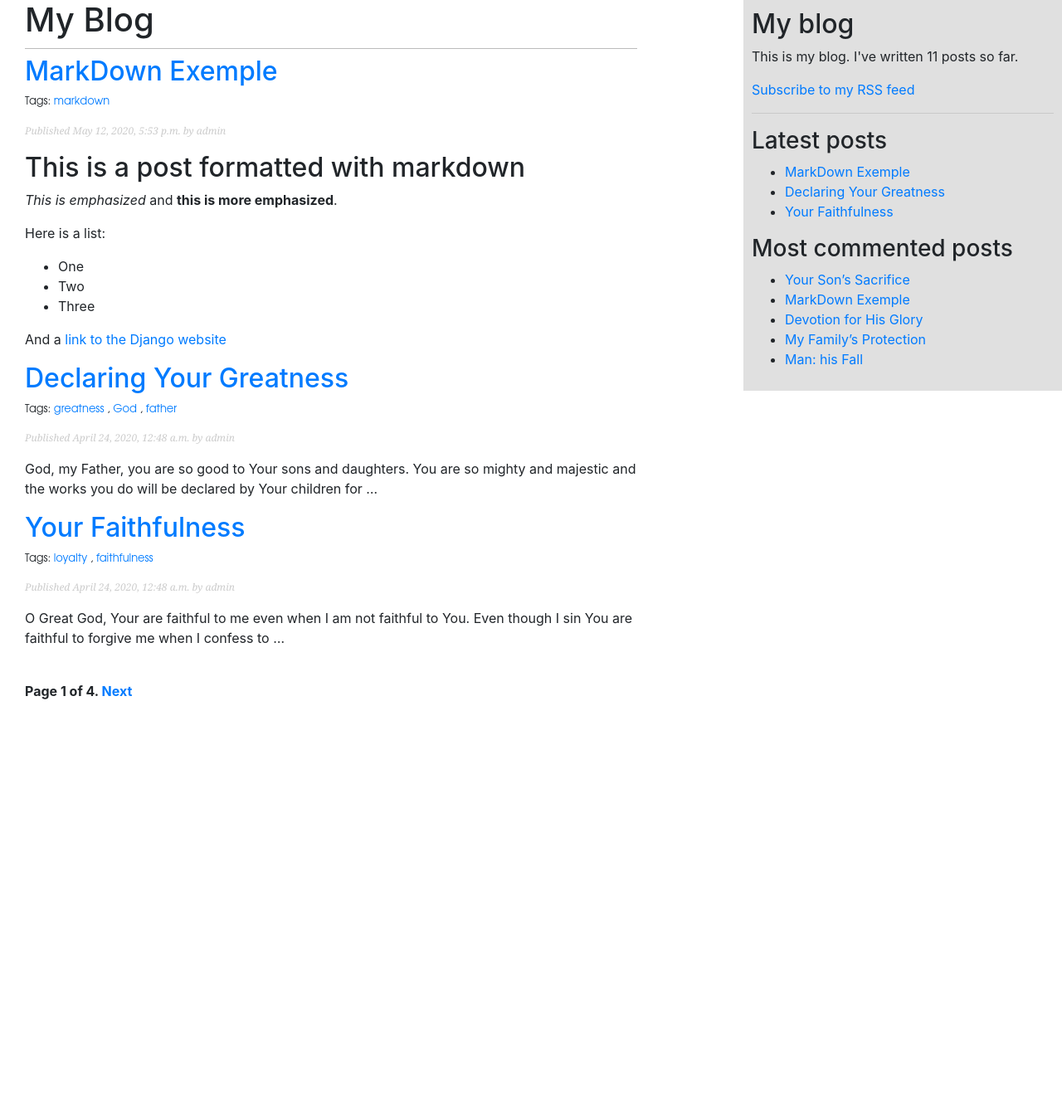
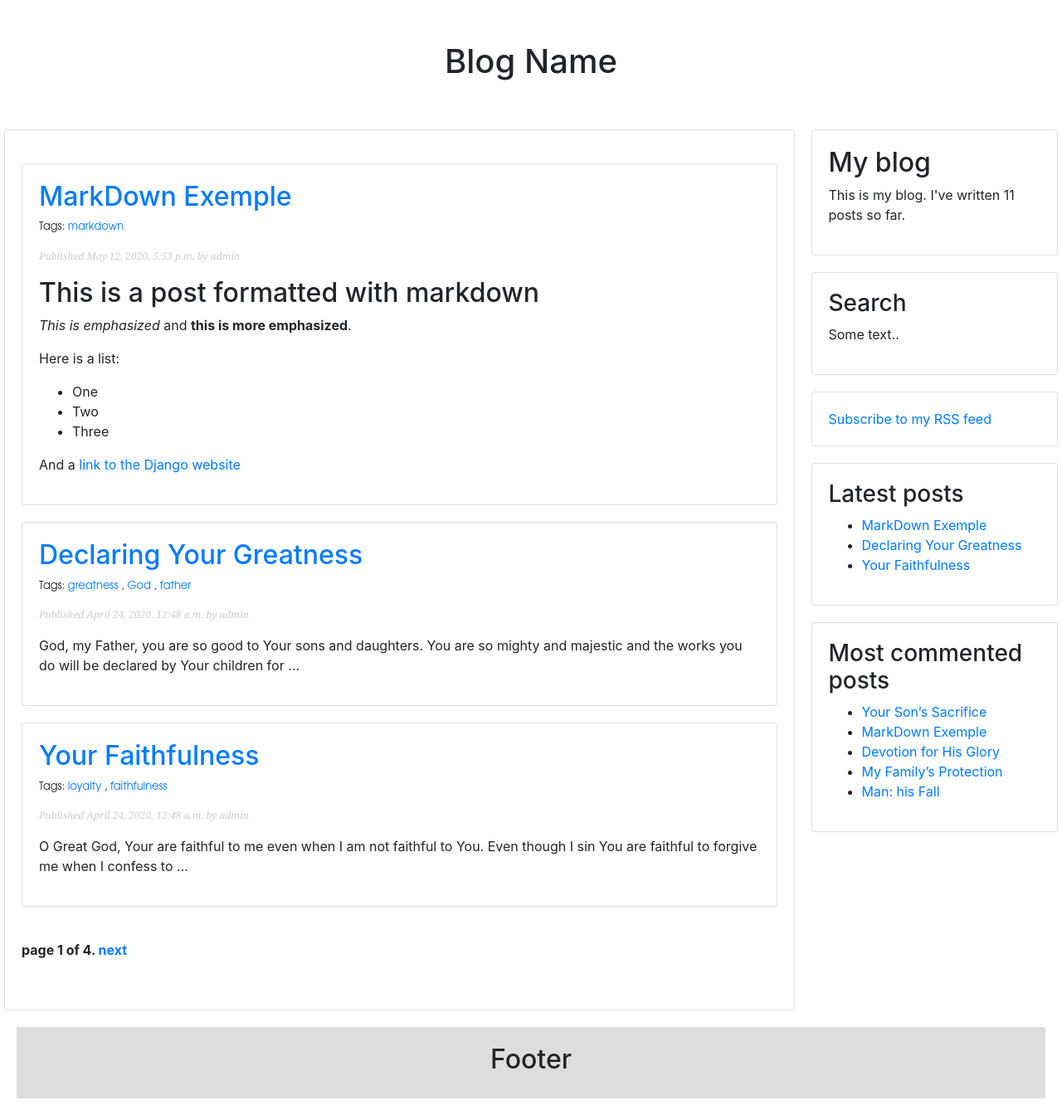
Before and after one commit to NicacioSilva/BlogProject, a Django app: page /BlogApp/ in a window 1280 px wide. Shown: the whole page at 83% size. Before the commit the page ends 843 px from the top, so only its background shows below. Run offline with Django 3.2, Linux system fonts and the light colour scheme; data comes from the database, SQL or seed files in the repository; parts of the project's set-up code (start-up, migrations or seed data) failed here and were passed over; some libraries are stand-ins or nearby versions.

Commit message:
front end upgrade

```diff
--- a/BlogApp/static/css/BlogApp.css
+++ b/BlogApp/static/css/BlogApp.css
@@ -1,41 +1,96 @@
+* {
+    box-sizing: border-box;
+}
+
+/* Add a gray background color with some padding */
 body {
-    margin:0;
-    padding:0;
-    font-family:helvetica, sans-serif;
+    font-family: Arial, cursive;
+    padding: 20px;
+    background: #f1f1f1;
+}
+
+/* Header/Blog Title */
+.header {
+    padding: 30px;
+    font-size: 40px;
+    text-align: center;
+    background: white;
+}
+
+/* Clear floats after the columns */
+.row:after {
+    content: "";
+    display: table;
+    clear: both;
+}
+
+/* Create two unequal columns that floats next to each other */
+/* Left column */
+.leftcolumn {
+    float: left;
+    width: 75%;
+}
+
+/* Right column */
+.rightcolumn {
+    float: left;
+    width: 25%;
+    padding-left: 20px;
+}
+
+/* Footer */
+.footer {
+    padding: 20px;
+    text-align: center;
+    background: #ddd;
+    margin-top: 20px;
+}
+
+/* Add a card effect for articles */
+.card {
+    background-color: white;
+    padding: 20px;
+    margin-top: 20px;
+}
+
+/* Fake image */
+.fakeimg {
+    background-color: #aaa;
+    width: 100%;
+    padding: 20px;
 }
 
 a {
-    color:#00abff;
-    text-decoration:none;
+    color: #00abff;
+    text-decoration: none;
 }
 
 h1 {
-    font-weight:normal;
-    border-bottom:1px solid #bbb;
-    padding:0 0 10px 0;
+    font-size: 40px;
+    text-align: center;
 }
 
 h2 {
-    font-weight:normal;
-    margin:30px 0 0;
+    font-weight: normal;
+    margin: 30px 0 0;
 }
 
 #content {
-    float:left;
-    width:60%;
-    padding:0 0 0 30px;
+    float: left;
+    width: 60%;
+    padding: 0 0 0 30px;
 }
 
 #sidebar {
-    float:right;
-    width:30%;
-    padding:10px;
+    float: right;
+    width: 30%;
+    padding: 10px;
     background: #e0e0e0;
-    height:100%;
+    height: 100%;
 }
 
 p.date {
-    color:#ccc;
+    color: #ccc;
     font-family: georgia, serif;
     font-size: 12px;
     font-style: italic;
@@ -48,51 +103,64 @@ p.tags {
 
 /* pagination */
 .pagination {
-    margin:40px 0;
-    font-weight:bold;
+    margin: 40px 0;
+    font-weight: bold;
 }
 
 /* forms */
 label {
-    float:left;
-    clear:both;
-    color:#333;
-    margin-bottom:4px;
+    float: left;
+    clear: both;
+    color: #333;
+    margin-bottom: 4px;
 }
+
 input, textarea {
-    clear:both;
-    float:left;
-    margin:0 0 10px;
+    clear: both;
+    float: left;
+    margin: 0 0 10px;
     background: #ededed;
-    padding:6px 10px;
-    font-size:12px;
+    padding: 6px 10px;
+    font-size: 12px;
     border-radius: 10px;
 }
+
 input[type=submit] {
-    font-weight:bold;
-    background:#00abff;
-    color:#fff;
-    padding:10px 20px;
-    font-size:14px;
-    text-transform:uppercase;
+    font-weight: bold;
+    background: #00abff;
+    color: #fff;
+    padding: 10px 20px;
+    font-size: 14px;
+    text-transform: uppercase;
     margin-block: 5px;
 }
+
 .errorlist {
-    color:#cc0033;
-    float:left;
-    clear:both;
-    padding-left:10px;
+    color: #cc0033;
+    float: left;
+    clear: both;
+    padding-left: 10px;
 }
 
 /* comments */
 .comment {
-    padding:10px;
+    padding: 10px;
 }
+
 .comment:nth-child(even) {
-    background:#efefef;
+    background: #efefef;
 }
+
 .comment .info {
-    font-weight:bold;
-    font-size:12px;
-    color:#666;
+    font-weight: bold;
+    font-size: 12px;
+    color: #666;
 }
+
+/* Responsive layout - when the screen is less than 800px wide, make the two columns stack on top of each other instead of next to each other */
+@media screen and (max-width: 800px) {
+    .leftcolumn, .rightcolumn {
+        width: 100%;
+        padding: 0;
+    }
+}
--- a/BlogApp/templates/BlogApp/base.html
+++ b/BlogApp/templates/BlogApp/base.html
@@ -8,26 +8,42 @@
     <link href="{% static "css/BlogApp.css" %}" rel="stylesheet">
     <link href="{% static '/css/bootstrap.min.css' %}" rel="stylesheet">
 </head>
+
 <body>
-<div id="content">
+
+<div class="header">
+    <h1>Blog Name</h1>
+</div>
+
+<div class="row">
+    <div class="leftcolumn">
+        <div class="card">
             {% block content %}
             {% endblock %}
         </div>
+    </div>
 
-<div id="sidebar">
-
+    <div class="rightcolumn">
+        <div class="card">
             <h2>My blog</h2>
             <p>This is my blog. I've written {% total_posts %} posts so far.</p>
+        </div>
 
-    <p>
+        <div class="card">
+            <h3>Search</h3>
+            <p>Some text..</p>
+        </div>
+
+        <div class="card">
             <a href="{% url "BlogApp:post_feed" %}">Subscribe to my RSS feed</a>
-    </p>
+        </div>
 
-    <hr>
-
+        <div class="card">
             <h3>Latest posts</h3>
             {% show_latest_posts 3 %}
+        </div>
 
+        <div class="card">
             <h3>Most commented posts</h3>
             {% get_most_commented_posts as most_commented_posts %}
             <ul>
@@ -37,7 +53,12 @@
                     </li>
                 {% endfor %}
             </ul>
+        </div>
+    </div>
+</div>
 
+<div class="footer">
+    <h2>Footer</h2>
 </div>
 
 </body>
--- a/BlogApp/templates/BlogApp/post/list.html
+++ b/BlogApp/templates/BlogApp/post/list.html
@@ -1,9 +1,9 @@
 {% extends "BlogApp/base.html" %}
 {% load blog_tags %}
-{% block title %}My Blog{% endblock %}
+{% block title %}Blog Name{% endblock %}
 {% block content %}
-    <h1>My Blog</h1>
     {% for post in posts %}
+        <div class="card">
             <h2>
             <a href="{{ post.get_absolute_url }}">
                 {{ post.title }}
@@ -22,9 +22,12 @@
                 Published {{ post.publish }} by {{ post.author }}
             </p>
             {{ post.body|markdown|truncatewords_html:30 }}
+        </div>
     {% endfor %}
     {% include "pagination.html" with page=posts %}
     {% if tag %}
         <h2>Posts tagged with "{{ tag.name }}"</h2>
     {% endif %}
+
+
 {% endblock %}
--- a/BlogApp/templates/pagination.html
+++ b/BlogApp/templates/pagination.html
@@ -1,13 +1,13 @@
 <div class="pagination">
     <span class="step-links">
         {% if page.has_previous %}
-    <a href="?page={{ page.previous_page_number }}">Previous</a>
+            <a href="?page={{ page.previous_page_number }}">previous</a>
         {% endif %}
             <span class="current">
-Page {{ page.number }} of {{ page.paginator.num_pages }}.
+                page {{ page.number }} of {{ page.paginator.num_pages }}.
             </span>
             {% if page.has_next %}
-        <a href="?page={{ page.next_page_number }}">Next</a>
+                <a href="?page={{ page.next_page_number }}">next</a>
             {% endif %}
     </span>
 </div>
```
Also changed, not shown: BlogApp/templates/BlogApp/post/detail.html (+9 -1 lines). Lines whose indentation alone changed are shown as unchanged.
